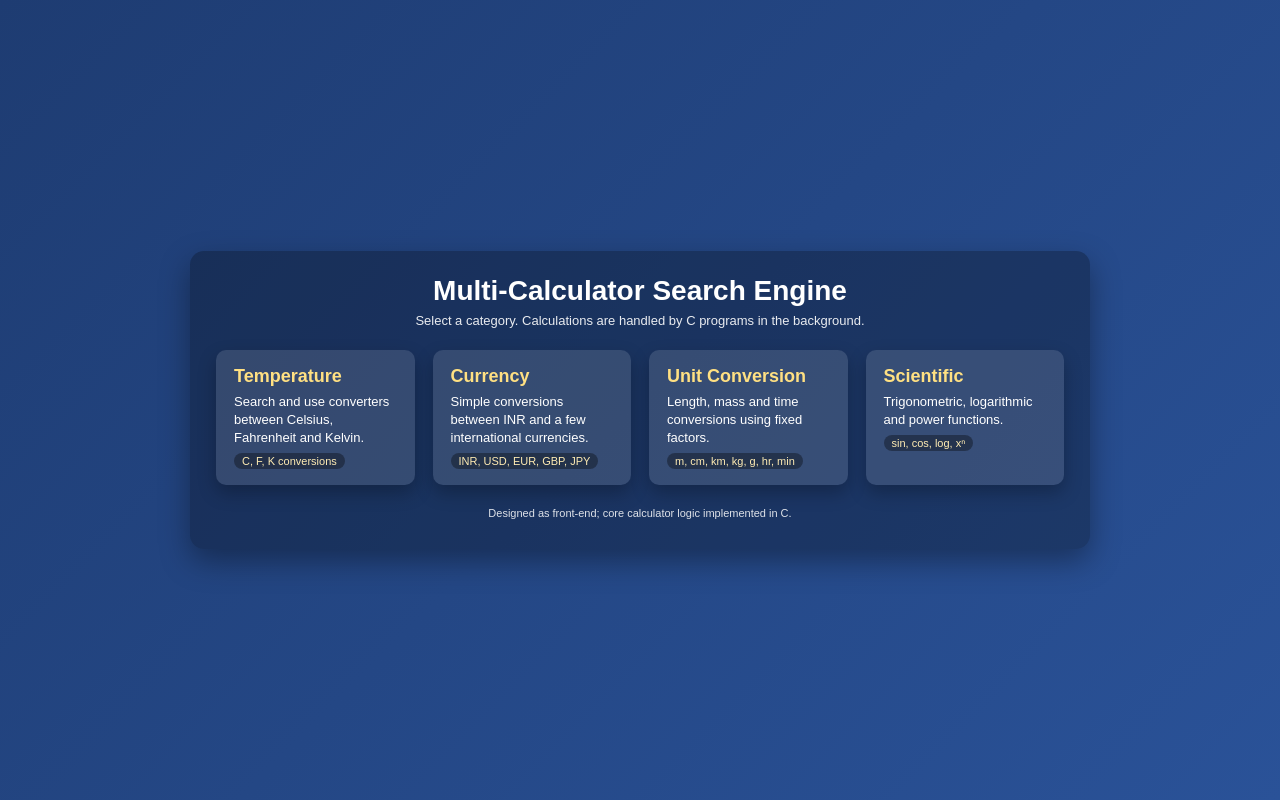
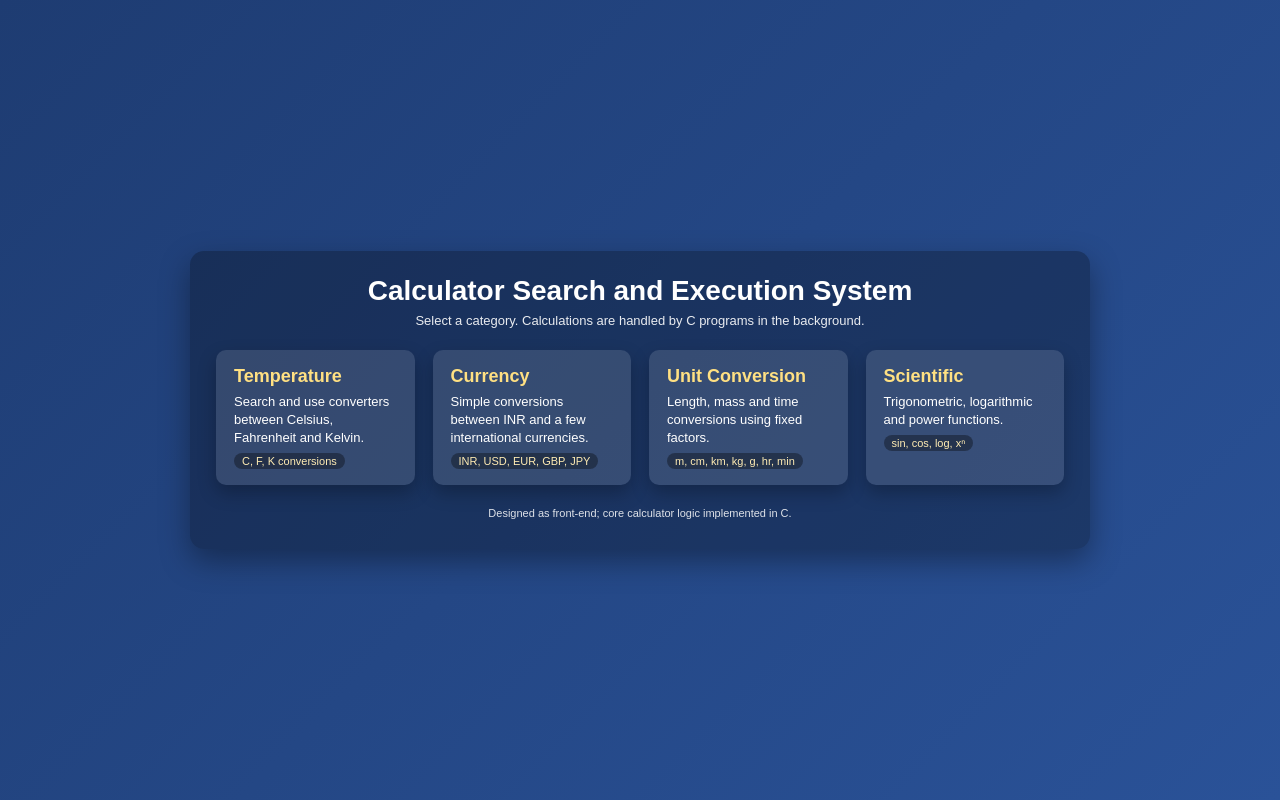
Before and after one commit to Purva9665/Calculator-Search-and-Execution-System, a plain HTML site: page temp2.html in a window 1280 px wide. Drawn offline with Linux system fonts and the light colour scheme.

Commit message:
Update temp2.html

```diff
--- a/temp2.html
+++ b/temp2.html
@@ -2,7 +2,7 @@
 <html lang="en">
 <head>
   <meta charset="UTF-8">
-  <title>Multi‑Calculator Search Engine</title>
+  <title>Multi‑Calculator</title>
   <style>
     *{
       box-sizing: border-box;
@@ -93,7 +93,7 @@
 <body>
   <div class="wrapper">
     <div class="title">
-      <h1>Multi‑Calculator Search Engine</h1>
+      <h1>Calculator Search and Execution System</h1>
       <p>Select a category. Calculations are handled by C programs in the background.</p>
     </div>
 
```
